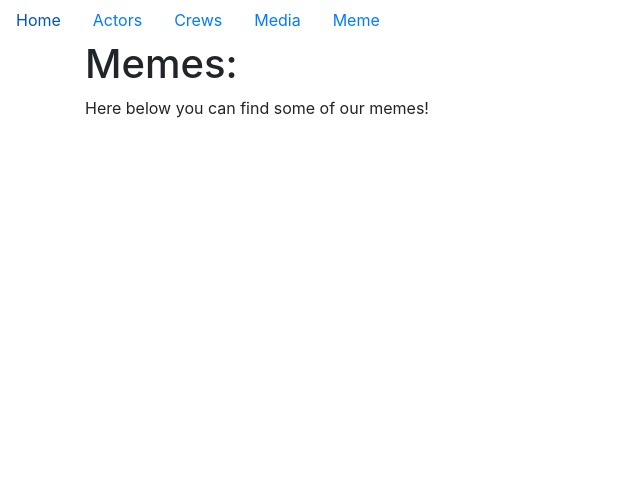
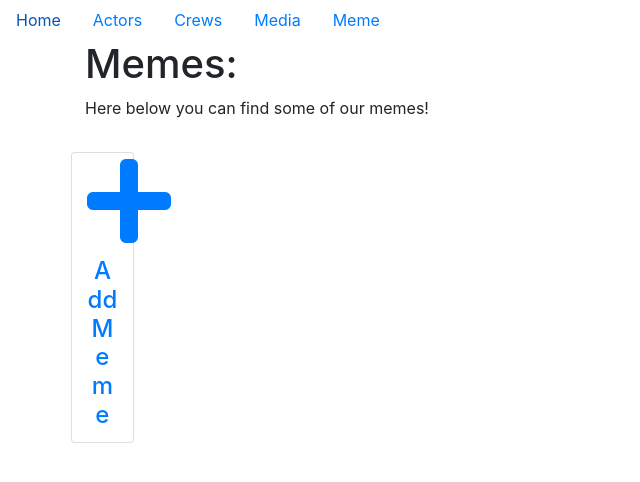
Before and after one commit to chadbaily/CS4750-Project, a Django app: page /meme/ in a window 1280 px wide. Shown: the top 482 px of the page, without its empty margins (0-640 px from the left). Run offline with Django 3.2, Linux system fonts and the light colour scheme; data that the repository does not hold is empty; some libraries are stand-ins or nearby versions.

Commit message:
Another update

```diff
--- a/web/db_website/templates/meme.block.html
+++ b/web/db_website/templates/meme.block.html
@@ -7,6 +7,15 @@
 </p>
 
 <div class="row">
+  <div class="row">
+    <div class="card col-md-4 card-space">
+      <a href="/meme/create">
+        <div class="card-block text-center">
+          <h2><i class="fa fa-plus fa-3x"></i></h2>
+          <h4 class="card-title">Add Meme</h4>
+        </div>
+      </a>
+    </div>
     {% for meme in memes %}
     <div class="card col-md-4 card-space">
       <div class="card-body">
@@ -14,7 +23,7 @@
         <h6 class="card-subtitle mb-2 text-muted">Meme</h6>
         <!-- <p class="card-text">Birthdate: {{ media.birthdate }}</p> -->
         <p class="card-text">Format: {{ meme.format }}</p>
-      <p class="card-text">Description: {{meme.description}}</p>
+        <p class="card-text">Description: {{ meme.description }}</p>
         <!-- <a href="food/{{ food.pk }}/" class="btn btn-primary">Learn More</a> -->
         <a href="/meme/edit/{{ meme.pk }}/" class="card-link">Edit</a>
       </div>
@@ -23,3 +32,4 @@
   </div>
 
   {% endblock %}
+</div>
```
Also changed, not shown: web/db_website/templates/actors.block.html (+10 -0 lines), web/db_website/templates/crews.block.html (+10 -0 lines). Lines whose indentation alone changed are shown as unchanged.
